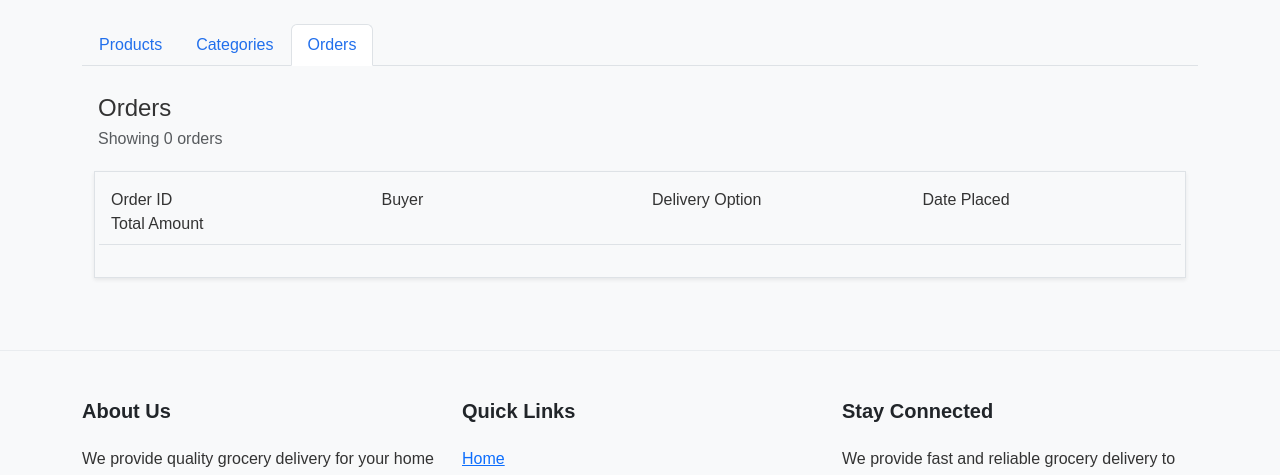
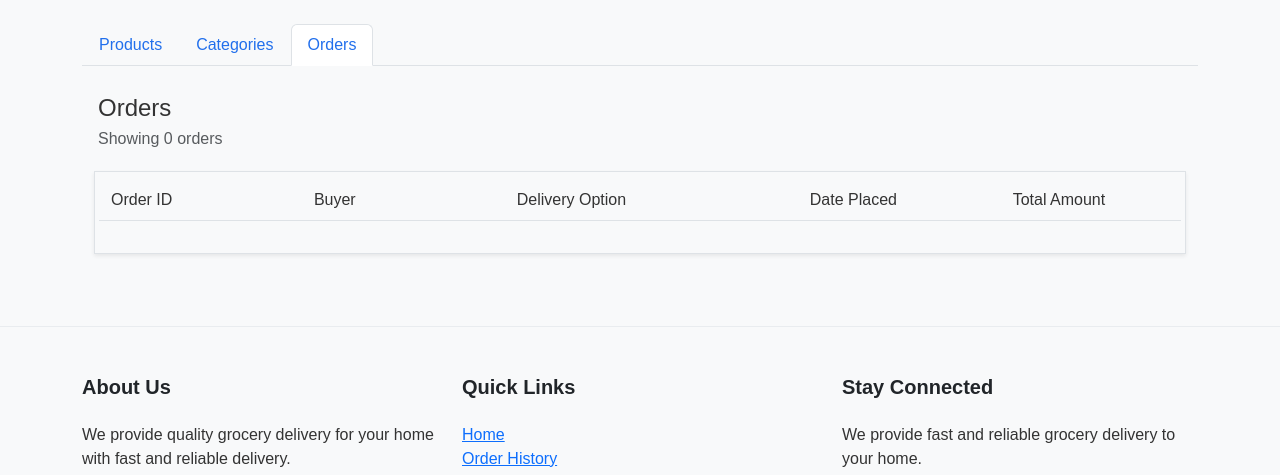
Before and after one commit to phattantran1997/ifn582_delivery, a Flask app: page /admin/orders in a window 1280 px wide. Shown: the part 56-531 px from the top of the page. Run offline with Flask 3, Linux system fonts and the light colour scheme; the visitor is signed in with stand-in values (Sample User, id 1); data that the repository does not hold is empty.

Commit message:
fix: layout

```diff
--- a/templates/admin_order.html
+++ b/templates/admin_order.html
@@ -27,35 +27,35 @@
 
         <div class="border shadow-sm p-3">
             <!-- Header -->
-            <div class="row border-bottom pb-2 mb-3 d-md-flex d-none">
-                <div class="col-md-3">Order ID</div>
-                <div class="col-md-3">Buyer</div>
+            <div class="row border-bottom pb-2 mb-3 d-md-flex d-none justify-content-between">
+                <div class="col-md-2">Order ID</div>
+                <div class="col-md-2">Buyer</div>
                 <div class="col-md-3">Delivery Option</div>
-                <div class="col-md-3">Date Placed</div>
-                <div class="col-md-3">Total Amount</div>
+                <div class="col-md-2">Date Placed</div>
+                <div class="col-md-2">Total Amount</div>
             </div>
 
             <!-- Product List -->
             {% for order in orders %}
-            <div class="row py-3 border-bottom align-items-center">
-                <div class="col-md-3 col-6 p-1">
-                    <div class="d-flex align-items-center gap-3">
+            <div class="row py-3 border-bottom align-items-center justify-content-between">
+                <div class="col-md-2 col-12 m-1">
+                    <div class="d-flex align-items-center">
                         <div>
                             <div class="fw-semibold text-truncate" style="max-width: 200px;">{{ order.user.name }}</div>
                             <div class="text-muted small">ID: {{ order.id }}</div>
                         </div>
                     </div>
                 </div>
-                <div class="col-md-3 col-6 p-1">
+                <div class="col-md-2 col-5 m-1">
                     <div class="badge status-info rounded-1 fw-semibold">{{ order.user.username }}</div>
                 </div>
-                <div class="col-md-3 col-6 p-1">
+                <div class="col-md-3 col-5 m-1">
                     <div class="badge status-info rounded-1 fw-semibold">{{ order.shipment.shipment_method.name }}</div>
                 </div>
-                <div class="col-md-3 col-6 p-1">
+                <div class="col-md-2 col-5 m-1">
                     {{ order.created_at.strftime('%Y-%m-%d %H:%M:%S') }}
                 </div>
-                <div class="col-md-3 col-6 p-1">
+                <div class="col-md-2 col-5 m-1">
                     ${{ "%.2f"|format(order.total_amount) }}
                 </div>
             </div>
```
